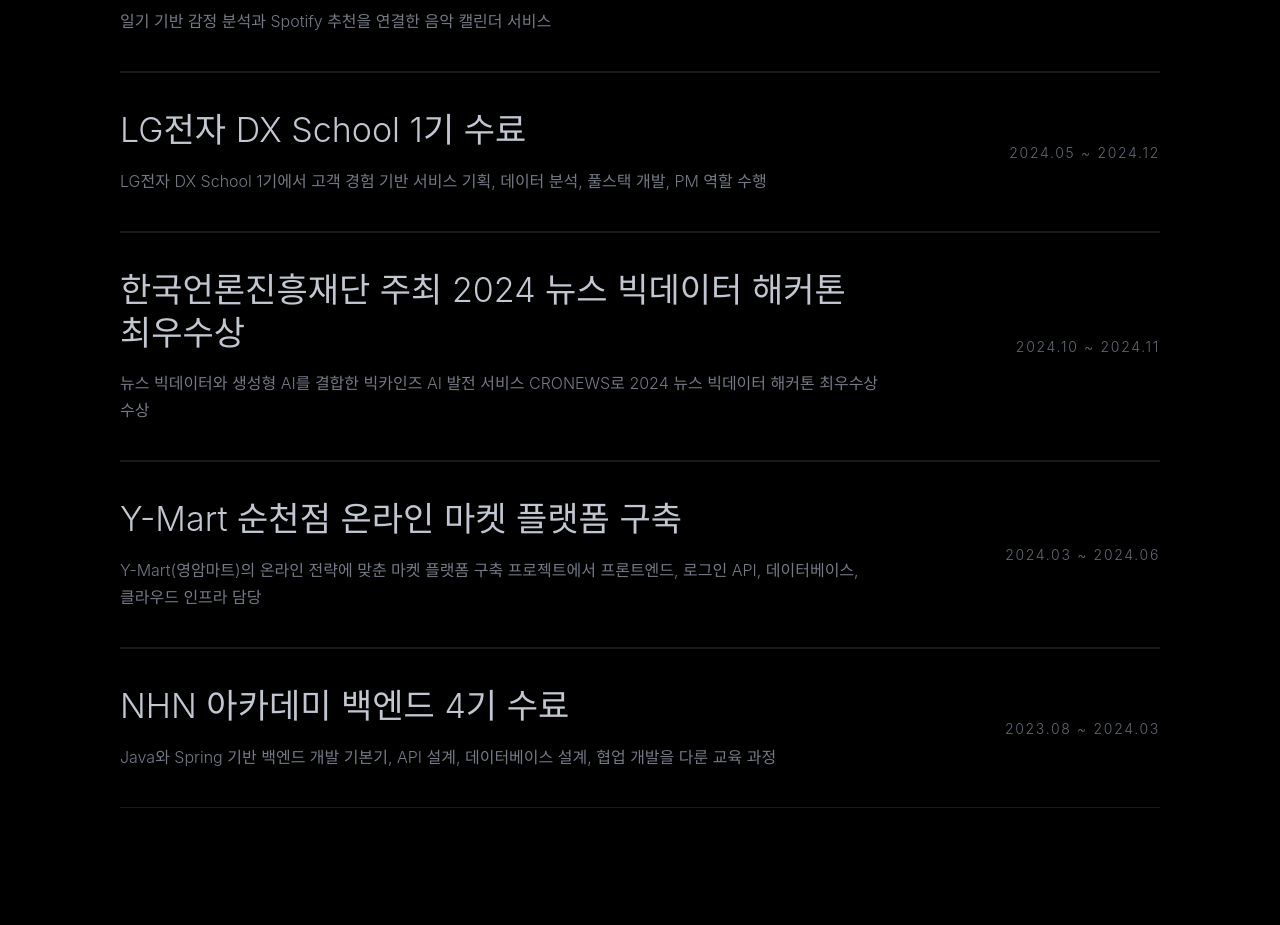
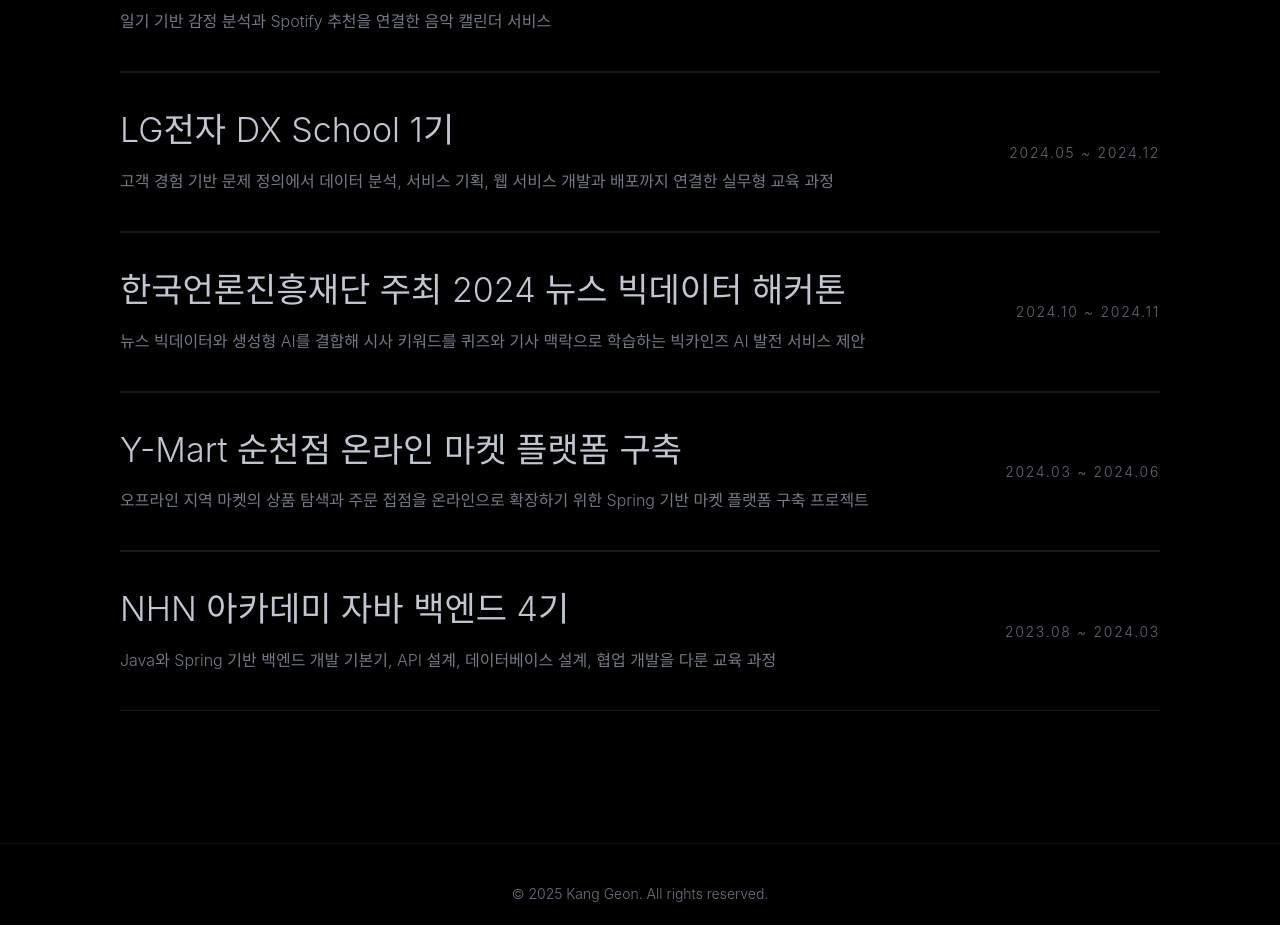
Before and after one commit to Gun-E/GunSiteFront, a Next.js app: page /career in a window 1280 px wide. Shown: the part 1271-2196 px from the top of the page. Built offline with nearby package versions, Linux system fonts and the light colour scheme; a web font is replaced by a local one.

Commit message:
fix : 문구 변경

```diff
--- a/src/components/home/Profile.tsx
+++ b/src/components/home/Profile.tsx
@@ -5,11 +5,12 @@
 
 const career = [
     { date: "2025.04 ~", title: "(주)미르이즈 부설 연구소 재직중" },
+    { date: "2025.05 ~ 2025.12", title: "창업진흥원(KISED) PMS 고도화 프로젝트" },
     { date: "2024.12", title: "LG전자 DX School 1기 우수 수료생" },
     { date: "2024.12", title: "LG전자 DX School 데이터 비지니스 DX 프로젝트 우수상" },
-    { date: "2024.11", title: "한국언론진흥재단 주최 2024 뉴스 빅데이터 해커톤 최우수상" },
+    { date: "2024.11", title: "한국언론진흥재단 주최 2024 뉴스 빅데이터 해커톤" },
     { date: "2024.09", title: "LG전자 DX School 고객경험향상 CX 프로젝트 최우수상" },
-    { date: "2024.06", title: "Y-mart 순천점 홈페이지 구축 외주" },
+    { date: "2024.06", title: "Y-Mart 순천점 온라인 마켓 플랫폼 구축" },
 ];
 
 const skills = [
--- a/src/data/experiences.ts
+++ b/src/data/experiences.ts
@@ -5,7 +5,7 @@
         title: '창업진흥원(KISED) PMS 고도화 프로젝트',
         date: '2025.05 ~ 2025.12',
         category: 'Project',
-        summary: '창업진흥원 PMS 고도화 프로젝트의 AI-OCR 영역에서 PMS 연동 웹, AI-OCR 솔루션 관리자 웹, EDMS 연동 Java API 담당',
+        summary: '창업진흥원 PMS 고도화 과정에서 AI-OCR 운영, 중복성 검토, EDMS 문서 연동 흐름을 연결한 업무 시스템 고도화 프로젝트',
         role: 'PMS 연동 웹 / AI-OCR 솔루션 관리자 웹 / EDMS 연동 Java API',
         stack: ['Java 17', 'Spring Boot', 'Django', 'Oracle', 'MyBatis', 'PDF.js', 'JavaScript', 'Chart.js'],
         overview: [
@@ -133,10 +133,10 @@
     {
         id: 3,
         slug: 'lg-dx-school',
-        title: 'LG전자 DX School 1기 수료',
+        title: 'LG전자 DX School 1기',
         date: '2024.05 ~ 2024.12',
         category: 'Education',
-        summary: 'LG전자 DX School 1기에서 고객 경험 기반 서비스 기획, 데이터 분석, 풀스택 개발, PM 역할 수행',
+        summary: '고객 경험 기반 문제 정의에서 데이터 분석, 서비스 기획, 웹 서비스 개발과 배포까지 연결한 실무형 교육 과정',
         role: 'PM / Full-stack Developer',
         stack: ['Spring Boot', 'Next.js', 'React', 'FastAPI', 'MySQL', 'OpenAI API', 'DALL-E API', 'Vercel'],
         overview: [
@@ -192,10 +192,10 @@
     {
         id: 4,
         slug: 'news-bigdata-hackathon',
-        title: '한국언론진흥재단 주최 2024 뉴스 빅데이터 해커톤 최우수상',
+        title: '한국언론진흥재단 주최 2024 뉴스 빅데이터 해커톤',
         date: '2024.10 ~ 2024.11',
         category: 'Award',
-        summary: '뉴스 빅데이터와 생성형 AI를 결합한 빅카인즈 AI 발전 서비스 CRONEWS로 2024 뉴스 빅데이터 해커톤 최우수상 수상',
+        summary: '뉴스 빅데이터와 생성형 AI를 결합해 시사 키워드를 퀴즈와 기사 맥락으로 학습하는 빅카인즈 AI 발전 서비스 제안',
         role: 'PM / Service Planner / Full-stack Developer',
         stack: ['Spring Boot', 'Next.js', 'React', 'FastAPI', 'MySQL', 'BigKinds API', 'Claude API', 'AWS', 'Docker', 'Vercel'],
         overview: [
@@ -252,7 +252,7 @@
         title: 'Y-Mart 순천점 온라인 마켓 플랫폼 구축',
         date: '2024.03 ~ 2024.06',
         category: 'Project',
-        summary: 'Y-Mart(영암마트)의 온라인 전략에 맞춘 마켓 플랫폼 구축 프로젝트에서 프론트엔드, 로그인 API, 데이터베이스, 클라우드 인프라 담당',
+        summary: '오프라인 지역 마켓의 상품 탐색과 주문 접점을 온라인으로 확장하기 위한 Spring 기반 마켓 플랫폼 구축 프로젝트',
         role: 'Full-stack Developer',
         stack: ['Spring Boot', 'Spring MVC', 'Spring Security', 'Thymeleaf', 'Bootstrap', 'jQuery', 'MySQL', 'AWS EC2', 'AWS S3', 'AWS VPC', 'Docker', 'Maven'],
         overview: [
@@ -309,7 +309,7 @@
     {
         id: 6,
         slug: 'nhn-academy-backend',
-        title: 'NHN 아카데미 백엔드 4기 수료',
+        title: 'NHN 아카데미 자바 백엔드 4기',
         date: '2023.08 ~ 2024.03',
         category: 'Education',
         summary: 'Java와 Spring 기반 백엔드 개발 기본기, API 설계, 데이터베이스 설계, 협업 개발을 다룬 교육 과정',
```
